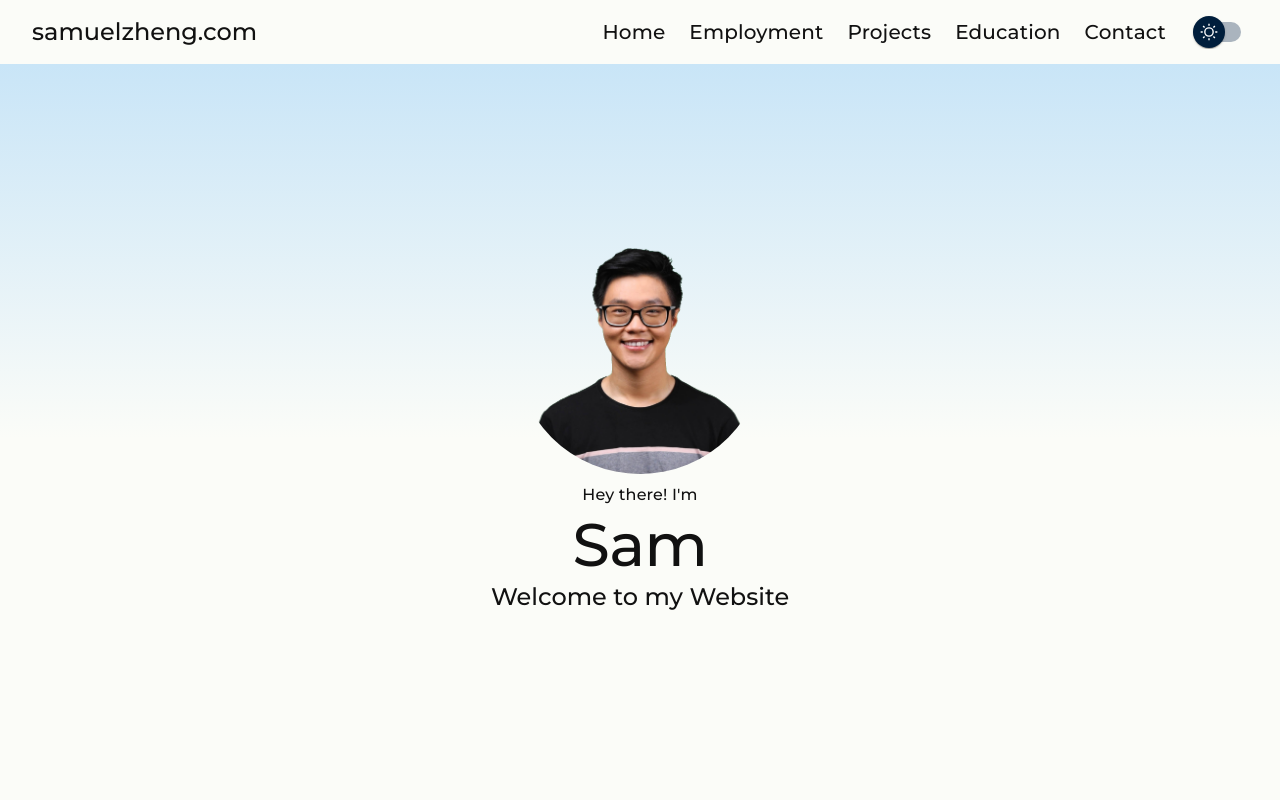
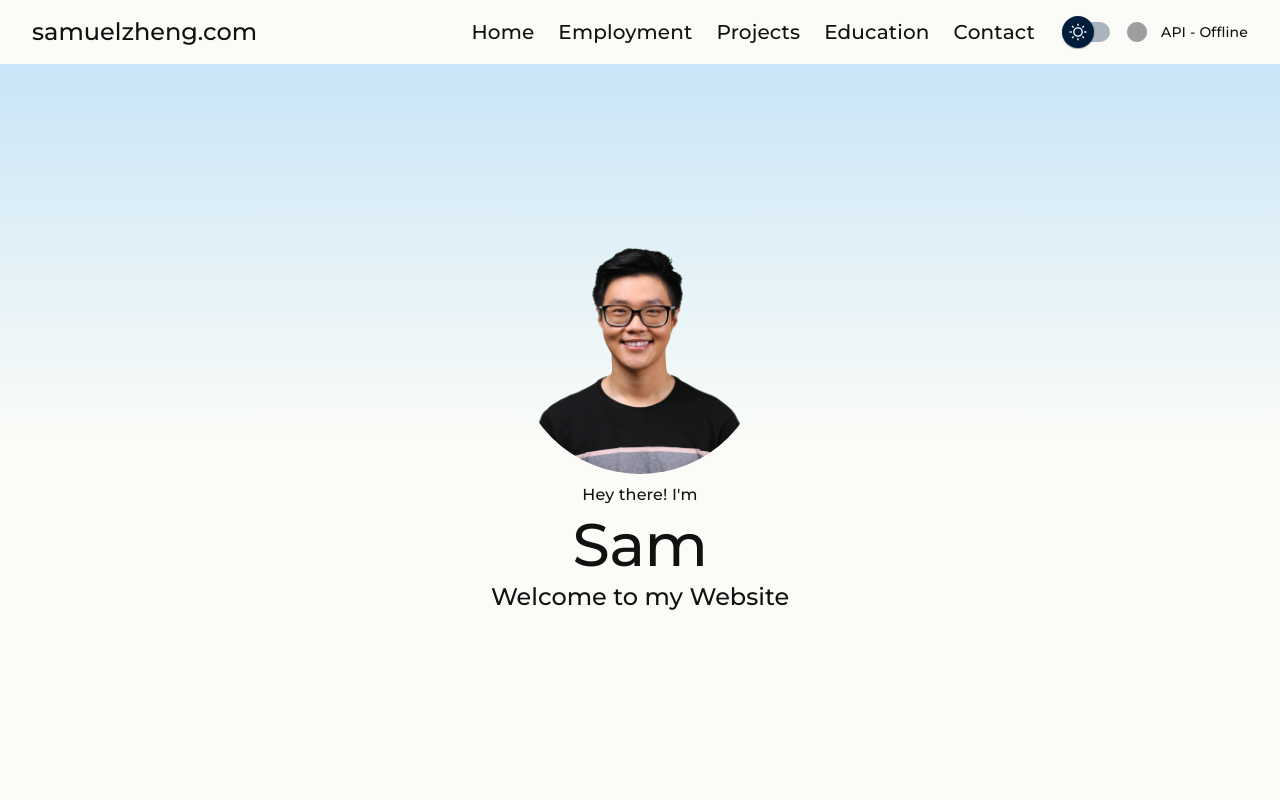
Before and after one commit to SamuelZheng11/Sams_Website, a React (Create React App) app: page / in a window 1280 px wide. Shown: the top 800 px of the page. Built offline with nearby package versions, Linux system fonts and the light colour scheme; no server answers.

Commit message:
Add icon for indicating if the backend is live or static

```diff
--- a/src/colors.scss
+++ b/src/colors.scss
@@ -25,4 +25,7 @@ $text-color: var(--text-color);
 $scroll-bar-thumb-color: #888888;
 $scroll-bar-track-color: #b3b1b1;
 $scroll-bar-thumb-active-color: #444444;
-$scroll-bar-thumb-hover-color: #646464
+$scroll-bar-thumb-hover-color: #646464;
+
+$api-online-status-color: #D32F2F;
+$api-offline-status-color: #9E9E9E;
--- /dev/null
+++ b/src/core/custom-icons/CustomIconComponent.scss
@@ -0,0 +1,6 @@
+@import 'src/colors.scss';
+@import 'src/variables.scss';
+
+.customIcon {
+    align-items: center;
+}
--- /dev/null
+++ b/src/core/custom-icons/CustomIconComponent.tsx
@@ -0,0 +1,37 @@
+import React from "react";
+import ApiStatusIcon from "./api-status-icon/ApiStatusIconComponent";
+
+import "./CustomIconComponent.scss"
+
+export interface CustomIconProps {
+    className?: string | string[],
+    type?: CustomIconType,
+    active?: boolean,
+}
+
+export type CustomIconType = 'api-status';
+
+function CustomIcon(props: CustomIconProps) {
+
+    const getCustomIcon = (type?: CustomIconType, active?: boolean) => {
+        switch(type) {
+            case 'api-status':
+                return (
+                    <React.Fragment>
+                        <ApiStatusIcon online={active}></ApiStatusIcon>
+                    </React.Fragment>
+                )
+
+            default:
+                return (<div>Unrecognised Custom Icon Type</div>);
+        }
+    }
+
+    return (
+        <div className={`customIcon online ${props.className}`}>
+            {getCustomIcon(props.type, props.active)}
+        </div>
+    )
+}
+
+export default CustomIcon
--- /dev/null
+++ b/src/core/custom-icons/api-status-icon/ApiStatusIconComponent.scss
@@ -0,0 +1,16 @@
+@import 'src/colors.scss';
+@import 'src/variables.scss';
+
+.api-status-icon {
+    &-text {
+        padding-left: $spacing-x-small;
+    }
+
+    .online {
+        color: $api-online-status-color
+    }
+
+    .offline {
+        color: $api-offline-status-color
+    }
+}
--- /dev/null
+++ b/src/core/custom-icons/api-status-icon/ApiStatusIconComponent.tsx
@@ -0,0 +1,26 @@
+import { Circle } from "@mui/icons-material";
+import Typography from "@mui/material/Typography";
+import React from "react";
+import Layout from "../../layout/LayoutComponent";
+
+import "./ApiStatusIconComponent.scss"
+
+export interface ApiStatusProps {
+    online?: boolean
+}
+
+const ONLINE_TEXT = "Online"
+const OFFLINE_TEXT = "Offline"
+
+function ApiStatusIcon(props: ApiStatusProps) {
+    return (
+        <React.Fragment>
+            <Layout className="api-status-icon" orientation="horizontal">
+                <Circle className={`${props.online ? 'online' : 'offline'}`}></Circle>
+                <Typography className="api-status-icon-text" variant="body2" >API - {props.online ? ONLINE_TEXT : OFFLINE_TEXT}</Typography>
+            </Layout>
+        </React.Fragment>
+    )
+}
+
+export default ApiStatusIcon
--- a/src/main-website/Website.tsx
+++ b/src/main-website/Website.tsx
@@ -12,7 +12,7 @@ import EducationComponent from './education/EducationComponent';
 import ProjectComponent from './project/ProjectComponent';
 import AboutComponent from './about/AboutComponent';
 import FooterComponent from './footer/FooterComponent';
-import { setBio, setEducations, setEmployments, setProjects, setWebsiteInfoLoaded } from './slice/WebsiteInformationSlice';
+import { setApiOnline, setBio, setEducations, setEmployments, setProjects, setWebsiteInfoLoaded } from './slice/WebsiteInformationSlice';
 import { IEmployment } from './employment/EmploymentTypes';
 import { IProject } from './project/ProjectTypes';
 import { IEducation } from './education/EducationTypes';
@@ -60,7 +60,9 @@ function Website() {
 					const bioResponse = response.data as IBio
 					dispatch(setBio(bioResponse))
 				});
+				return Promise.reject("Failed to get to contact Live API for Bio");
 			}),
+
 			axios.get(`${backendUri}/Education`).then(response => {
 				const educationResponse = response.data as IEducation[]
 				dispatch(setEducations(educationResponse))
@@ -71,7 +73,9 @@ function Website() {
 					const educationResponse = response.data as IEducation[]
 					dispatch(setEducations(educationResponse))
 				});
+				return Promise.reject("Failed to get to contact Live API for Education");
 			}),
+
 			axios.get(`${backendUri}/Employment`).then(response => {
 				const employmentResponse = response.data as IEmployment[]
 				dispatch(setEmployments(employmentResponse))
@@ -82,20 +86,29 @@ function Website() {
 					const employmentResponse = response.data as IEmployment[]
 					dispatch(setEmployments(employmentResponse))
 				});
+				return Promise.reject("Failed to get to contact Live API for Employment");
 			}),
+
 			axios.get(`${backendUri}/Project`).then(response => {
 				const projectResponse = response.data as IProject[]
 				dispatch(setProjects(projectResponse))
-			}).catch(() => {
+			}).catch((onReject) => {
 				console.warn("Contacting S3 Backups for Projects");
 				axios.get(`${s3Uri}/project.json`)
 				.then(response => {
 					const projectResponse = response.data as IProject[]
 					dispatch(setProjects(projectResponse))
 				});
+				return Promise.reject("Failed to get to contact Live API for Projects");
 			})
-		]).then(() => {
+		]).then((results) => {
 			dispatch(setWebsiteInfoLoaded(true));
+
+			// TODO: need to create health checkpoint on api
+			const allRequestsFulfilled = !results.some(r => r.status === 'rejected')
+			dispatch(setApiOnline(allRequestsFulfilled));
+		}).catch(() => {
+			debugger;
 		})
 	}
 
--- a/src/main-website/header/HeaderComponent.tsx
+++ b/src/main-website/header/HeaderComponent.tsx
@@ -12,6 +12,7 @@ import { CONTACT_HEADER_TITLE, EDUCATION_HEADER_TITLE, EMPLOYMENT_HEADER_TITLE,
 import { toggleTheme } from '../slice/WebsiteThemeSlice';
 
 import './HeaderComponent.scss'
+import CustomIcon from '../../core/custom-icons/CustomIconComponent';
 
 export interface IHeaderProps {
     children?: ReactElement;
@@ -19,6 +20,7 @@ export interface IHeaderProps {
 
 function HeaderComponent(props: IHeaderProps) {
     const loadWithDarkTheme = useAppSelector(state => state.theme.theme) === 'dark';
+    const apiOnline = useAppSelector(state => state.information.apiOnline);
     const dispatch = useAppDispatch()
 
     return(
@@ -47,6 +49,7 @@ function HeaderComponent(props: IHeaderProps) {
                         </Typography>
 
                         <ThemeSwitch defaultChecked={loadWithDarkTheme} onChange={() => dispatch(toggleTheme())} sx={{ m: 1 }} />
+                        <CustomIcon type="api-status" active={apiOnline}></CustomIcon>
                     </Layout>
                 </Layout>
             </AppBar>
--- a/src/main-website/slice/WebsiteInformationSlice.tsx
+++ b/src/main-website/slice/WebsiteInformationSlice.tsx
@@ -8,6 +8,7 @@ import { IEmployment } from '../employment/EmploymentTypes'
 // Define a type for the slice state
 export interface InformationState {
   websiteInfoLoaded: boolean,
+  apiOnline: boolean;
   educations?: IEducation[],
   projects?: IProject[],
   bio?: IBio,
@@ -17,6 +18,7 @@ export interface InformationState {
 // Define the initial state using that type
 const initialState = {
   websiteInfoLoaded: false,
+  apiOnline: false,
 } as InformationState
 
 export const InformationSlice = createSlice({
@@ -27,6 +29,12 @@ export const InformationSlice = createSlice({
       return {
         ...state,
         websiteInfoLoaded: action.payload
+      }
+    },
+    setApiOnline: (state, action: PayloadAction<boolean>) => {
+      return {
+        ...state,
+        apiOnline: action.payload
       }
     },
     setEducations: (state, action: PayloadAction<IEducation[]>) => {
@@ -59,6 +67,7 @@ export const InformationSlice = createSlice({
 // Action creators are generated for each case reducer function
 export const {
   setWebsiteInfoLoaded,
+  setApiOnline,
   setEducations,
   setProjects,
   setBio,
```
